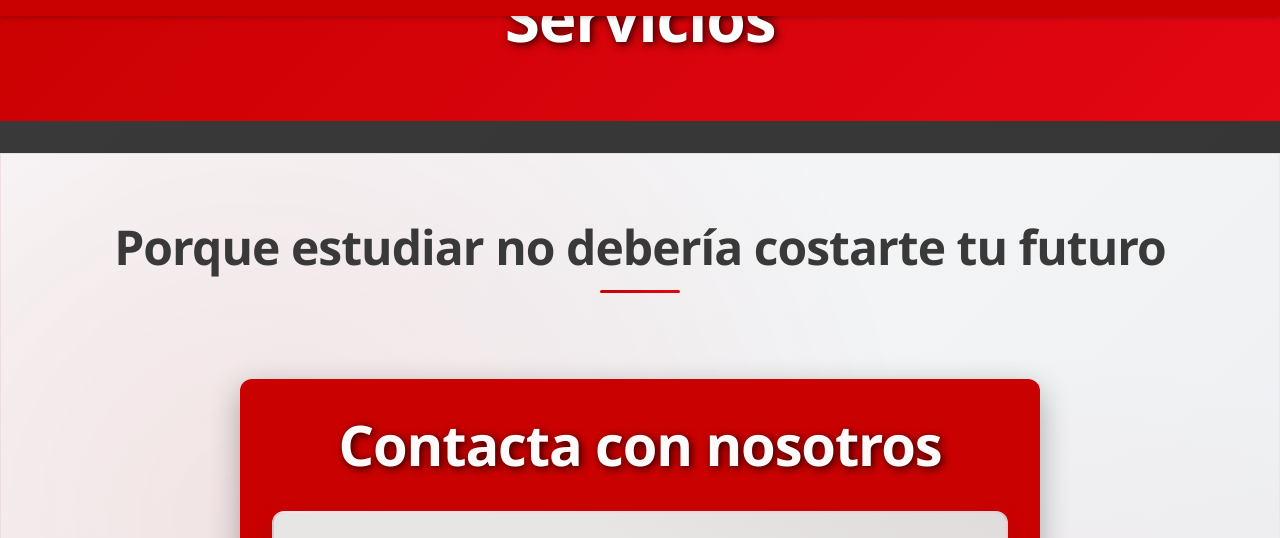
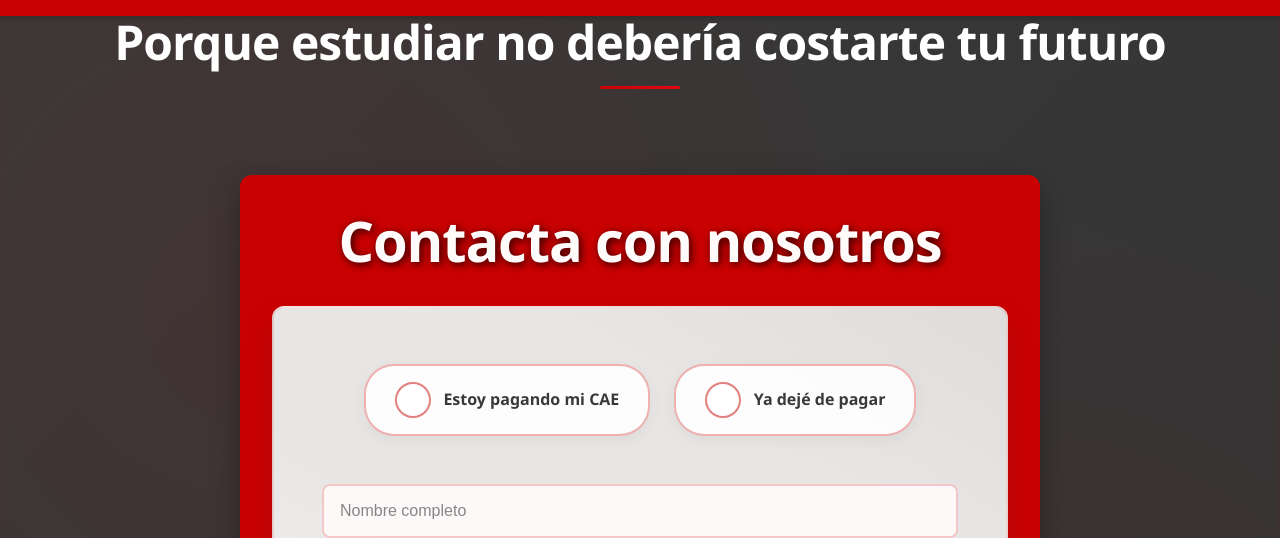
Before and after one commit to Latasoft/stopcae-landing, an Astro site: page /servicios in a window 1280 px wide. Shown: the part 174-712 px from the top of the page. Built offline with nearby package versions, Linux system fonts and the light colour scheme; Astro itself is replaced by a stand-in of ours.

Commit message:
avance.movil

```diff
--- a/src/pages/servicios.astro
+++ b/src/pages/servicios.astro
@@ -12,9 +12,7 @@ import WhatsAppButton from '../components/WhatsAppButton.astro';
     <Header />
 
     <main class="servicios-page">
-        <section class="services-header">
-                <h1>Servicios</h1>
-        </section>
+
 
         <section class="servicios-content">
             <div class="form-background">
@@ -326,7 +324,6 @@ import WhatsAppButton from '../components/WhatsAppButton.astro';
         width: 100%;
         max-width: 100%;
         overflow: hidden;
-        background: linear-gradient(135deg, rgb(248, 249, 250) 0%, rgb(233, 236, 239) 100%);
         padding: 2rem 0;
         color: #393939;
         position: relative;
@@ -384,7 +381,7 @@ import WhatsAppButton from '../components/WhatsAppButton.astro';
     .form-heading {
         text-align: center;
         margin: 0 0 2rem 0;
-        color: #393939;
+        color: #ffffff;
         font-weight: 800;
         letter-spacing: -0.02em;
         font-size: clamp(2rem, 5vw, 3rem);
```
